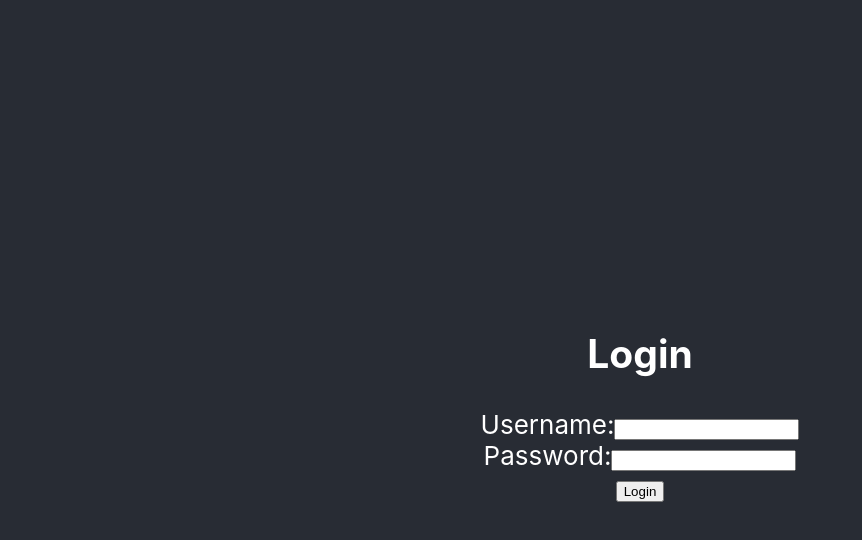
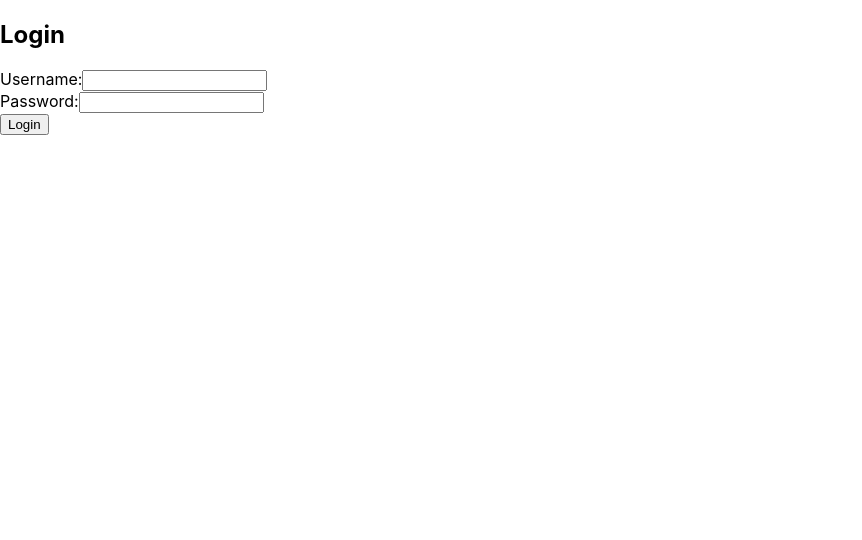
Before and after one commit to TobiasSchaeuble-EH/LunchHeroes, a React (Create React App) app in the folder frontend/: page / in a window 1280 px wide. Shown: the top 540 px of the page, without its empty margins (0-862 px from the left). Built offline with nearby package versions, Linux system fonts and the light colour scheme.

Commit message:
woeked on app

```diff
--- a/frontend/src/App.js
+++ b/frontend/src/App.js
@@ -7,8 +7,6 @@ function App() {
   let user;
   // const user = useSelector(state => state.session.user);
   return (
-    <div className="App">
-      <header className="App-header">
       <Routes>
         {user ? (
           //routes that will be available ONLY when user is logged in
@@ -22,9 +20,7 @@ function App() {
         //login form will always be available //any route added here will always
         be available
         <Route element={<Login />} path="/" />
-      </Routes>
-      </header>
-    </div>
+     </Routes>
   );
 }
 
```
